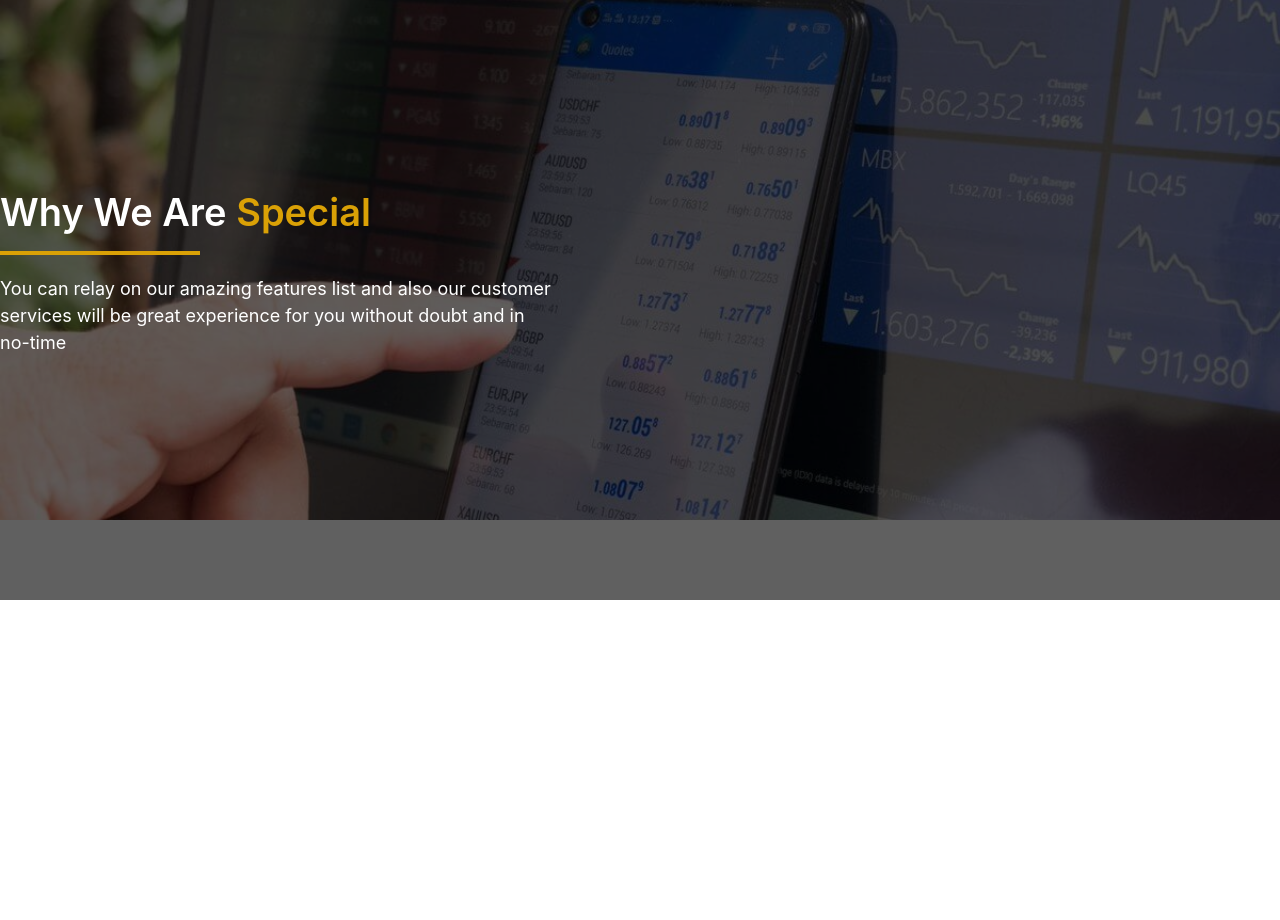
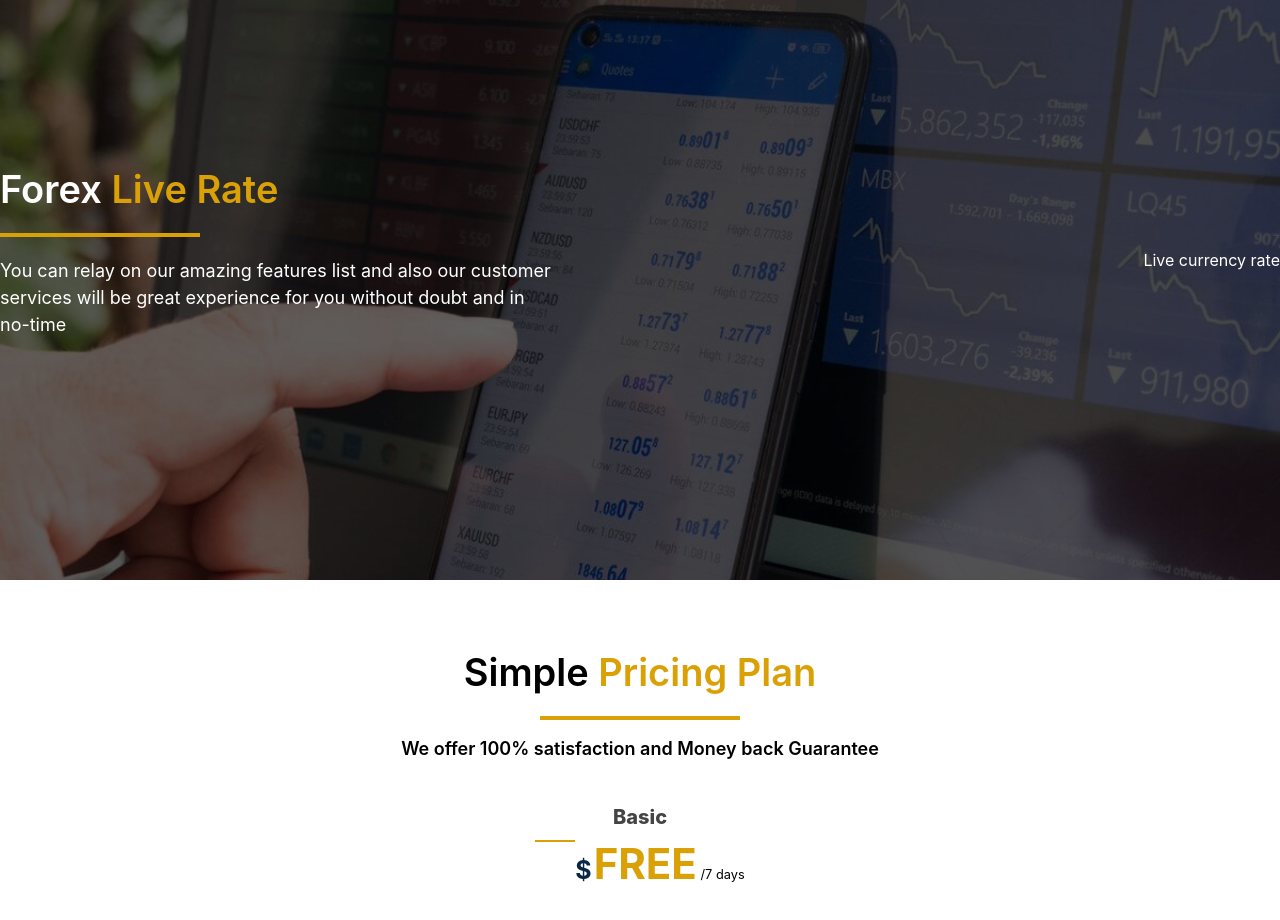
Before and after one commit to hasan-mohammad-bd/market-maths, a React (Create React App) app: page /home in a window 1280 px wide. Shown: the part 2455-3375 px from the top of the page. Before the commit the page ends 3055 px from the top, so only its background shows below. Built offline with nearby package versions, Linux system fonts and the light colour scheme.

Commit message:
adding some pricing

```diff
--- /dev/null
+++ b/src/components/line/ExtraSmallLine.js
@@ -0,0 +1,12 @@
+import React from "react";
+import "../../style/Line.css";
+
+const ExtraSmallLine = () => {
+  return (
+    <>
+      <div className="extra-small-line"></div>
+    </>
+  );
+};
+
+export default ExtraSmallLine;
--- a/src/components/liveRate/LiveRate.js
+++ b/src/components/liveRate/LiveRate.js
@@ -7,15 +7,22 @@ const LiveRate = () => {
     <>
       <div className="cover-pic2">
         <div className="black-transparent flex">
-            <div className="container mx-auto flex justify-between items-center">
+          <div className="container mx-auto flex justify-between items-center">
             <div className="text">
-            <h2 className="text-[38px] font-semibold text-white">
-              Why We Are <span className="text-[#DAA106]">Special</span>
-            </h2>
-            <Line/>
-            <p className="fond-semibold text-[18px] text-white my-5">You can relay on our amazing features list and also our customer <br /> services will be great experience for you without doubt and in <br /> no-time</p>
+              <h2 className="text-[38px] font-semibold text-white">
+                Forex <span className="text-[#DAA106]">Live Rate</span>
+              </h2>
+              <Line />
+              <p className="fond-semibold text-[18px] text-white my-5">
+                You can relay on our amazing features list and also our customer{" "}
+                <br /> services will be great experience for you without doubt
+                and in <br /> no-time
+              </p>
+            </div>
+            <div className="live-currency-rate">
+                <p className="text-white">Live currency rate</p>
+            </div>
           </div>
-            </div>
         </div>
       </div>
     </>
--- /dev/null
+++ b/src/components/pricing/Pricing.js
@@ -0,0 +1,44 @@
+import React from "react";
+import ExtraSmallLine from "../line/ExtraSmallLine";
+import Line from "../line/Line";
+
+const Pricing = () => {
+  return (
+    <>
+      <div className="pricing mx-auto text-center py-16">
+        <div className="text">
+          <h2 className="text-[38px] font-semibold">
+            Simple <span className="text-[#DAA106]">Pricing Plan</span>
+          </h2>
+          <div className="flex justify-center">
+            <Line className="mb-3" />
+          </div>
+          <p className="mb-10 font-semibold text-[18px]">
+            We offer 100% satisfaction and Money back Guarantee
+          </p>
+        </div>
+        <div className="card">
+          <div className="single-card2">
+            <h3 className="font-extrabold text-[#444444] text-[20px]">Basic</h3>
+            <div className="flex justify-center">
+              <ExtraSmallLine className="mb-3" />
+              <h3>
+                <span className="text-[25px] text-[#092744] font-bold mr-[2px] -translate-y-8">
+                  $
+                </span>
+                <span className="uppercase text-[42px] font-bold text-[#DAA106]">
+                  Free
+                </span>
+                <span>
+                  <small> /7 days</small>
+                </span>
+              </h3>
+            </div>
+          </div>
+        </div>
+      </div>
+    </>
+  );
+};
+
+export default Pricing;
--- a/src/components/whySpecial/WhySpecial.js
+++ b/src/components/whySpecial/WhySpecial.js
@@ -20,7 +20,7 @@ const WhySpecial = () => {
           <div className="flex justify-center">
             <Line className="mb-3" />
           </div>
-          <p className="my-10 font-semibold text-[18px]">
+          <p className="mb-10 font-semibold text-[18px]">
             You can relay on our amazing features list and also our customer
             services <br /> will be great experience for you without doubt and
             in no-time
--- a/src/components/whyUs/WhyUs.js
+++ b/src/components/whyUs/WhyUs.js
@@ -9,7 +9,7 @@ const WhyUs = () => {
         <>
             <div className="container mx-auto flex justify-between items-center">
                 <div className="img-holder max-w-[600px] my-10"><img src={pc} alt="" /></div>
-                <div className="text text-[38px] font-semibold">
+                <div className="text text-[38px]">
                     <h2>Why We <span className='text-[#DAA106]'>Extra Ordinary</span></h2>
                     <Line/>
                     <p className="my-6 text-[16px] text-black max-w-[600px]">You can relay on our amazing features list and also our customer services will be great experience for you without doubt and in no time and with great quality for design. You can relay on our amazing features list and also our customer services will be great experience for you without doubt and in no-time and with great quality for design relay on our amazing features list and also our customer services will be great experience for you without doubt and in no-time and with great quality for design. relay on our amazing features list and also our customer services features list and also our customer services</p>
--- a/src/page/home/Home.js
+++ b/src/page/home/Home.js
@@ -1,5 +1,6 @@
 import React from 'react';
 import LiveRate from '../../components/liveRate/LiveRate';
+import Pricing from '../../components/pricing/Pricing';
 import ShowCase from '../../components/showCase/ShowCase';
 import WhySpecial from '../../components/whySpecial/WhySpecial';
 import WhyUs from '../../components/whyUs/WhyUs';
@@ -11,6 +12,7 @@ const Home = () => {
             <WhyUs/>
             <WhySpecial/>
             <LiveRate/>
+            <Pricing/>
         </>
     );
 };
--- a/src/style/Line.css
+++ b/src/style/Line.css
@@ -1,5 +1,5 @@
 .line{
-    margin-top: 10px;
+    margin: 15px 0;
     width: 200px;
     height: 4px;
     background-color: #DAA106;
@@ -10,3 +10,10 @@
     height: 2px;
     background-color: #DAA106;
 }
+
+.extra-small-line{
+    margin: 8px 0;
+    width: 40px;
+    height: 2px;
+    background-color: #DAA106;
+}
--- a/src/style/LiveRate.css
+++ b/src/style/LiveRate.css
@@ -1,6 +1,6 @@
 .cover-pic2{
     background-image: url(../image/mobile-cover.jpg);
-    height: 70vh;
+    height: 80vh;
     width: 100%;
     background-position: center;
     background-size: cover;
```
